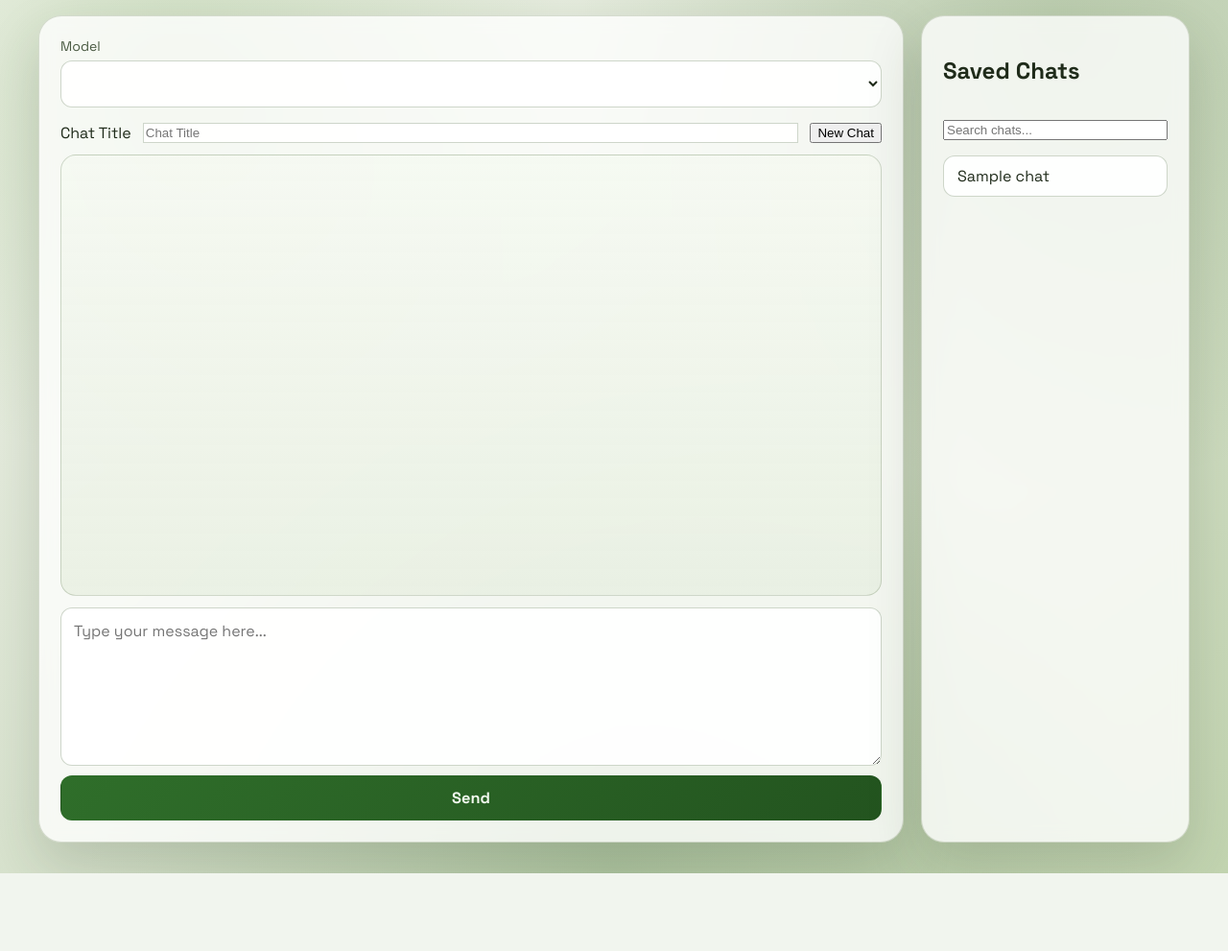
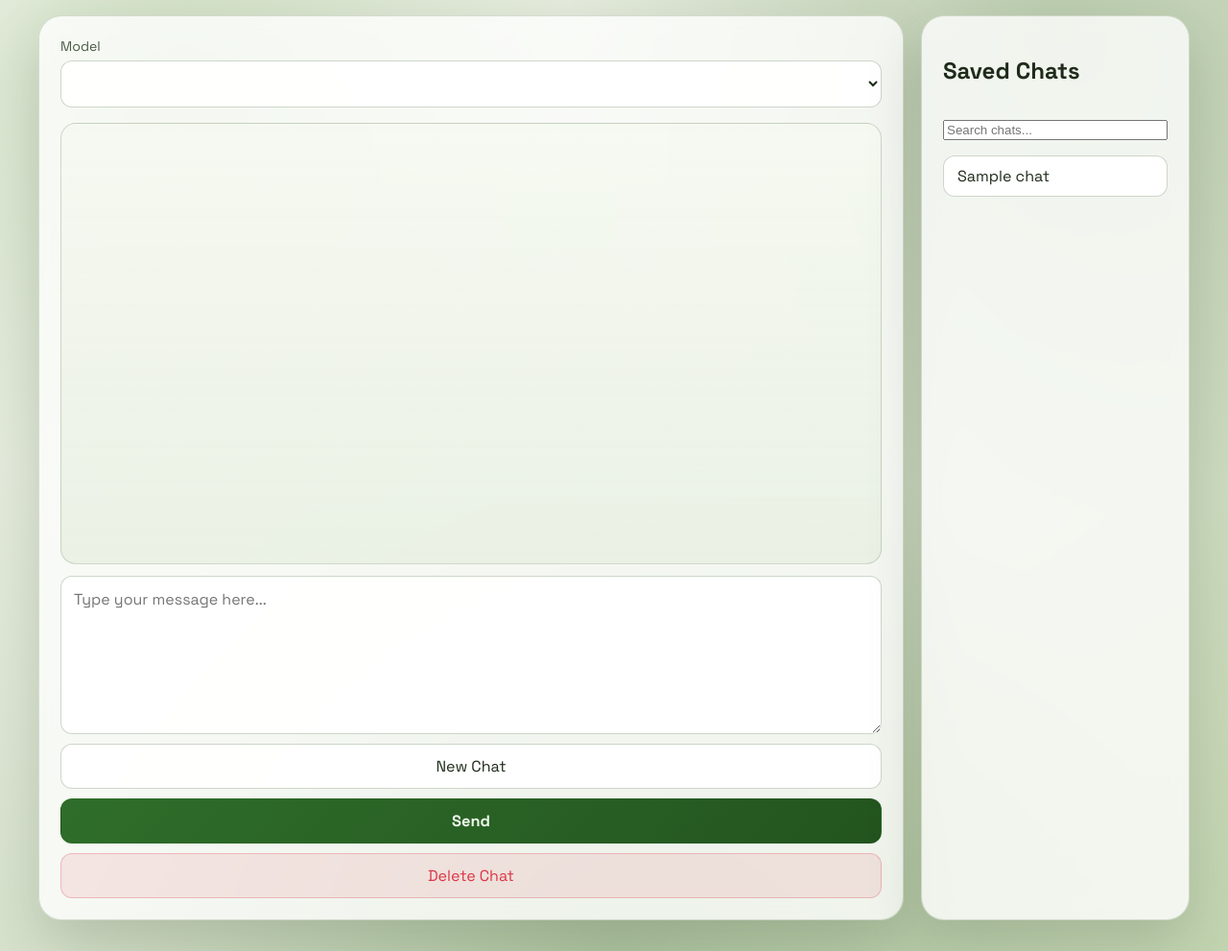
Before and after one commit to patman52/lm-chat, a FastAPI app: page /chat in a window 1280 px wide. Shown: the part 103-1094 px from the top of the page at 96% size. Before the commit the page ends 1013 px from the top, so only its background shows below. Run offline with FastAPI, Linux system fonts and the light colour scheme; tables that the repository leaves empty hold one stand-in row (values such as "Sample post"); lists and menus that the app fills with data are empty; parts of the project's set-up code (start-up, migrations or seed data) failed here and were passed over.

Commit message:
updated to now have a chat title input when creating a new chat, can now delete the active chats

```diff
--- a/app.py
+++ b/app.py
@@ -104,3 +104,9 @@ async def send_prompt(request: Request):
     response = chat_client.send_prompt(message, model)
 
     return JSONResponse(content={"status": "success", "response": response})
+
+
+@app.delete("/chat/{chat_id}")
+async def delete_chat(request: Request, chat_id: int):
+    app.state.db.delete_chat(chat_id)
+    return JSONResponse(content={"status": "success", "chat_id": chat_id})
--- a/static/base.js
+++ b/static/base.js
@@ -4,6 +4,11 @@ const chatMessages = document.getElementById("chat-messages");
 const modelSelect = document.getElementById("model-select");
 const newChatButton = document.getElementById("new-chat-button");
 const searchChatsInput = document.getElementById("search-chats-input");
+const chatTitleModal = document.getElementById("chat-title-modal");
+const saveChatTitleButton = document.getElementById("save-chat-title");
+const cancelChatTitleButton = document.getElementById("cancel-chat-title");
+const deleteChatButton = document.getElementById("delete-chat-button");
+
 let conversationHistory = [];
 let currentChatId = null; // This will be set when a chat is loaded or created
 let chatTitleInput = document.getElementById("chat-title-input");
@@ -95,15 +100,16 @@ async function createNewChat(chat_title) {
     }
 
     // Refresh the chat history list to include the new chat
-    getChatHistory();
+    await getChatHistory();
+
+    // select the newly created chat in the chat list from it's id
+        const allListItems = document.querySelectorAll(".chat-list-item");
+        allListItems.forEach(item => item.classList.remove("chat-list-selected"));
+        const newChatListItem = Array.from(allListItems).find(item => item.textContent === chat_title);
+        if (newChatListItem) {
+            newChatListItem.classList.add("chat-list-selected");
+        }
 }
-
-
-newChatButton.addEventListener("click", async () => {
-    // clears the chat history and messages, and creates a new chat with the title from the input field (or "New Chat" if the input is empty)
-    await createNewChat(chatTitleInput.value.trim() || "New Chat");
-
-});
 
 
 function loadChat(chatId) {
@@ -121,6 +127,7 @@ function loadChat(chatId) {
                     conversationHistory.push({ sender: msg.sender, content: msg.message });
                 });
                 currentChatId = chatId;
+                chatTitleInput.value = data.title || "Chat";
             } else {
                 alert("Error: " + data.message);
             }
@@ -248,7 +255,6 @@ sendButton.addEventListener("click", async (event) => {
 });
 
 
-
 // Add event listener to the search input to filter chats as the user types
 searchChatsInput.addEventListener("input", (event) => {
     const query = event.target.value.trim();
@@ -256,6 +262,74 @@ searchChatsInput.addEventListener("input", (event) => {
 });
 
 
+function openChatTitleModal() {
+    chatTitleModal.style.display = "grid";
+    chatTitleInput.value = ""; // Set the input value to the current chat title
+    chatTitleInput.focus();
+}
+
+
+function closeChatTitleModal() {
+    chatTitleModal.style.display = "none";
+}
+
+newChatButton.addEventListener("click", openChatTitleModal);
+
+
+saveChatTitleButton.addEventListener("click", async () => {
+    const newTitle = chatTitleInput.value.trim();
+    if (!newTitle) {
+        alert("Chat title cannot be empty.");
+        return;
+    }
+    await createNewChat(newTitle);
+    closeChatTitleModal();
+});
+
+cancelChatTitleButton.addEventListener("click", closeChatTitleModal);
+
+
+chatTitleInput.addEventListener("keydown", async (event) => {
+    if (event.key === "Enter") {
+        event.preventDefault();
+        const title = chatTitleInput.value.trim() || "New Chat";
+        await createNewChat(title);
+        closeChatTitleModal();
+    } else if (event.key === "Escape") {
+        closeChatTitleModal();
+    }
+});
+
+
+deleteChatButton.addEventListener("click", async () => {
+    if (!currentChatId) {
+        alert("No chat selected to delete.");
+        return;
+    }
+    if (!confirm("Are you sure you want to delete this chat? This action cannot be undone.")) {
+        return;
+    }
+    try {
+        const response = await fetch(`/chat/${currentChatId}`, {
+            method: "DELETE"
+        });
+        const result = await response.json();
+        if (result.status === "success") {
+            alert("Chat deleted successfully.");
+            currentChatId = null;
+            conversationHistory.length = 0;
+            chatMessages.innerHTML = "";
+            await getChatHistory();
+        }
+        else {
+            alert("Error: " + result.message);
+        }
+    } catch (error) {
+        alert("An error occurred while deleting the chat.");
+    }
+
+});
+
 window.addEventListener('DOMContentLoaded', () => {
     getChatHistory();
 });
--- a/static/style.css
+++ b/static/style.css
@@ -97,7 +97,7 @@ body {
 	width: 280px;
 	display: grid;
 	gap: 16px;
-	transition: background 0.3s ease, border-color 0.3s ease;
+	height: 100%;
 }
 
 .search-chats-input {
@@ -147,6 +211,17 @@ body {
 	border: 1px solid rgba(62, 92, 45, 0.25);
 	font-family: inherit;
 	font-size: 1rem;
+}
+
+#new-chat-button {
+	border-radius: 12px;
+	border: 1px solid rgba(62, 92, 45, 0.25);
+	font-family: inherit;
+	font-size: 1rem;
+	background: rgba(255, 255, 255, 0.92);
+	color: var(--ink);
+	padding: 12px 13px;
+	transition: background 0.2s ease, border-color 0.2s ease;
 }
 
 #model-select,
@@ -169,6 +244,27 @@ body {
 	outline: none;
 	border-color: var(--accent);
 	box-shadow: 0 0 0 3px rgba(47, 110, 42, 0.18);
+}
+
+#new-chat-button:hover {
+	background: rgba(255, 255, 255, 1);
+	border-color: rgba(62, 92, 45, 0.8);
+}
+
+#delete-chat-button {
+	border-radius: 12px;
+	border: 1px solid rgba(220, 53, 69, 0.25);
+	font-family: inherit;
+	font-size: 1rem;
+	background: rgba(220, 53, 69, 0.1);
+	color: #dc3545;
+	padding: 12px 13px;
+	transition: background 0.2s ease, border-color 0.2s ease;
+}
+
+#delete-chat-button:hover {
+	background: rgba(220, 53, 69, 0.2);
+	border-color: rgba(220, 53, 69, 0.8);
 }
 
 .chat-container {
--- a/templates/base.html
+++ b/templates/base.html
@@ -30,17 +30,24 @@
             </div>
 
             <div class="chat-container">
-                <div class="chat-header">
-                    <label for="chat-title-input">Chat Title</label>
-                    <input type="text" id="chat-title-input" placeholder="Chat Title" aria-label="Chat Title">
-                    <button id="new-chat-button">New Chat</button>
-                </div>
                 <div class="chat-messages" id="chat-messages" aria-live="polite">
                     <!-- chat messages will be appended here -->
                 </div>
+
                 <form class="chat-input" onsubmit="return false;">
                     <textarea id="chat-input" placeholder="Type your message here..." rows="6"></textarea>
+                    <button id="new-chat-button" type="button">New Chat</button>
+                    <!-- popup for chat title -->
+                    <div class="modal-box" id="chat-title-modal" style="display: none;">
+                        <h2>Enter Chat Title</h2>
+                        <input type="text" id="chat-title-input" placeholder="Chat Title">
+                        <div class="modal-actions">
+                            <button type="button" class="btn-cancel" id="cancel-chat-title">Cancel</button>
+                            <button type="button" class="btn-save" id="save-chat-title">Save</button>
+                        </div>
+                    </div>
                     <button id="send-button" type="submit">Send</button>
+                    <button id="delete-chat-button" type="button">Delete Chat</button>
                 </form>
             </div>
         </section>
```
Also changed, not shown: other parts of static/style.css (+65 -1 lines).
